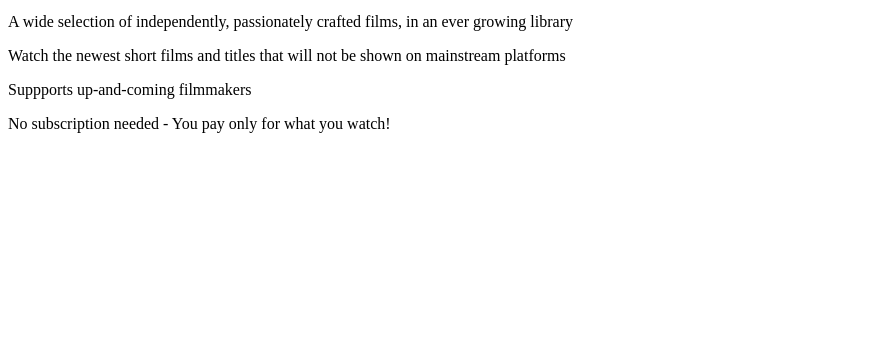
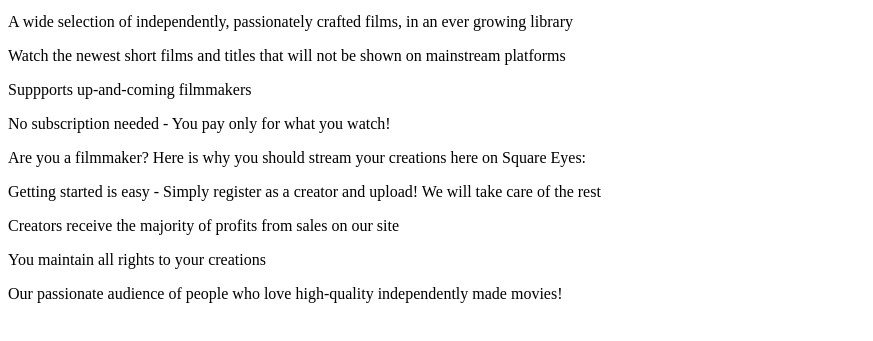
Before and after one commit to Noroff-FEU-Assignments/cross-course-project-Shabumbi, a plain HTML site: page index.html in a window 1280 px wide. Shown: the part 161-502 px from the top of the page, without its empty margins (0-873 px from the left). Drawn offline with Linux system fonts and the light colour scheme.

Commit message:
added classes to paragraphs for css

```diff
--- a/index.html
+++ b/index.html
@@ -23,12 +23,21 @@
     <h1>By passionate creators, for cinema lovers</h1>
     <div class="consumerpitch">
         <section>
-            <p>Are you a lover of high quality independently made movies? Join us now to watch the best new films on a Pay-per-view basis!</p>
+            <p class="bigtext">Are you a lover of high quality independently made movies? Join us now to watch the best new films on a Pay-per-view basis!</p>
             <p>A wide selection of independently, passionately crafted films, in an ever growing library</p>
             <p>Watch the newest short films and titles that will not be shown on mainstream platforms</p>
             <p>Suppports up-and-coming filmmakers</p>
             <p>No subscription needed - You pay only for what you watch!</p>
         </section>
     </div>
+    <div class="creatorpitch">
+        <section>
+            <p class="bigtext">Are you a filmmaker? Here is why you should stream your creations here on Square Eyes:</p>
+            <p>Getting started is easy - Simply register as a creator and upload! We will take care of the rest</p>
+            <p>Creators receive the majority of profits from sales on our site</p>
+            <p>You maintain all rights to your creations</p>
+            <p>Our passionate audience of people who love high-quality independently made movies!</p>
+        </section>
+    </div>
 </body>
 </html>
```
